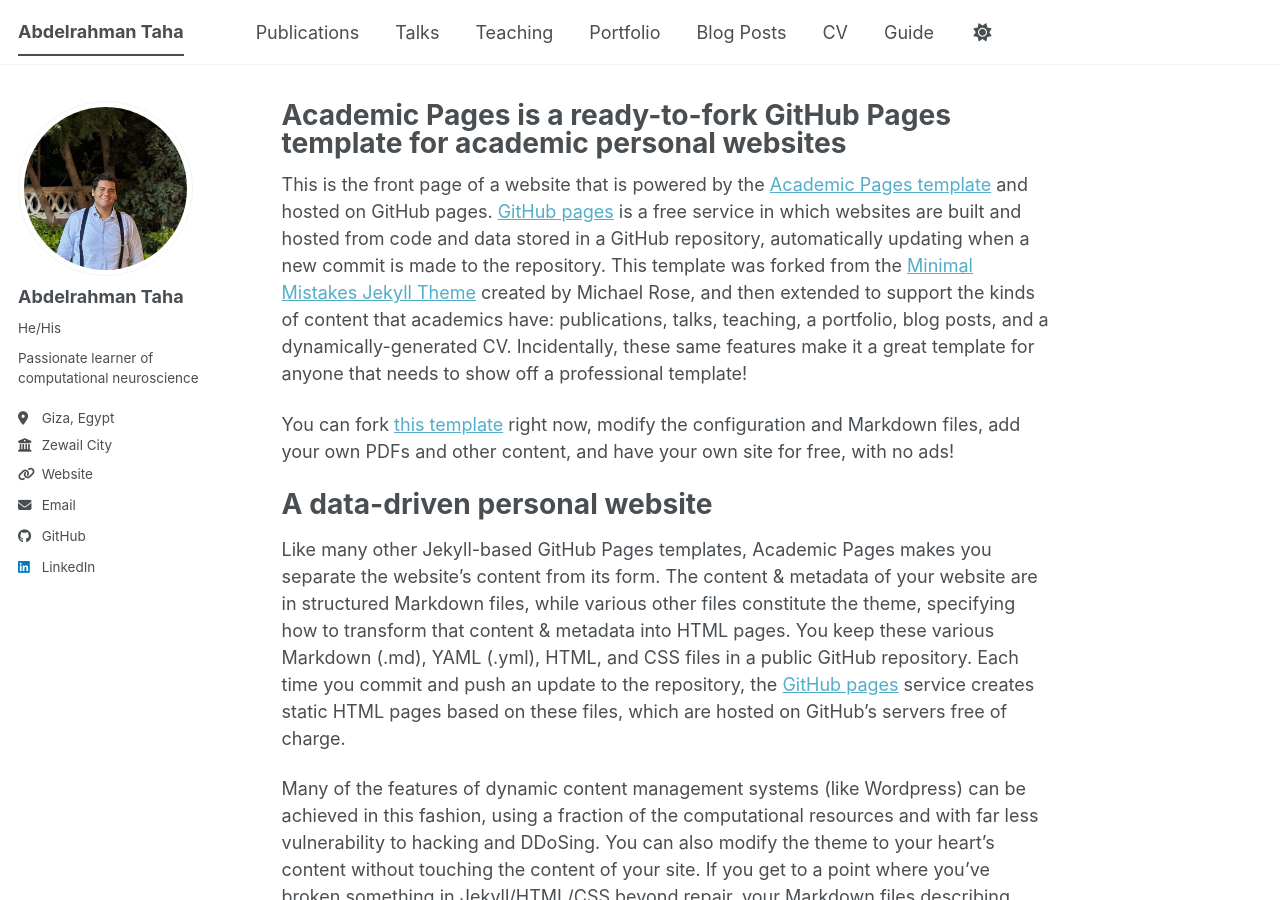
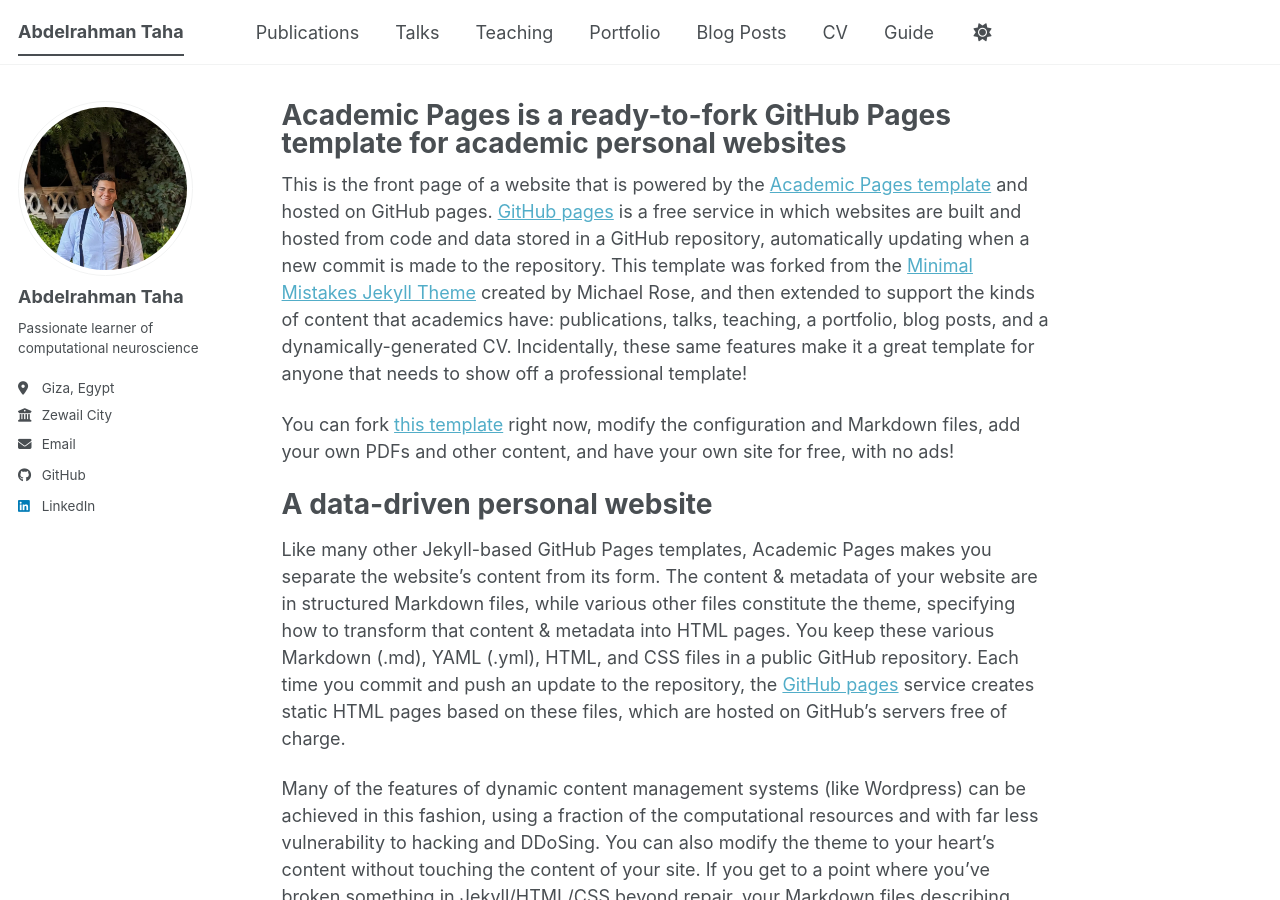
Before and after one commit to Hacker1one/hacker1one.github.io, a Jekyll site: the page built from _pages/about.md, in a window 1280 px wide and 900 px high. Built offline with Jekyll 4.4.1, drawn with Linux system fonts in a browser that asks for light colours; a script bundle is joined from its source files by our own code; library files that are not in the unit come from our copies.

Commit message:
Update _config.yml

```diff
--- a/_config.yml
+++ b/_config.yml
@@ -25,11 +25,11 @@
   # Biographic information
   avatar           : "profile1.jpeg"
   name             : "Abdelrahman Taha"
-  pronouns         : "He/His"
+  pronouns         :
   bio              : "Passionate learner of computational neuroscience"
   location         : "Giza, Egypt"
   employer         : "Zewail City"
-  uri              : "https://www.zewailcity.edu.eg"
+  uri              :
   email            : "s-abdelrahman.taha@zewailcity.edu.eg"
 
   # Academic websites
```
